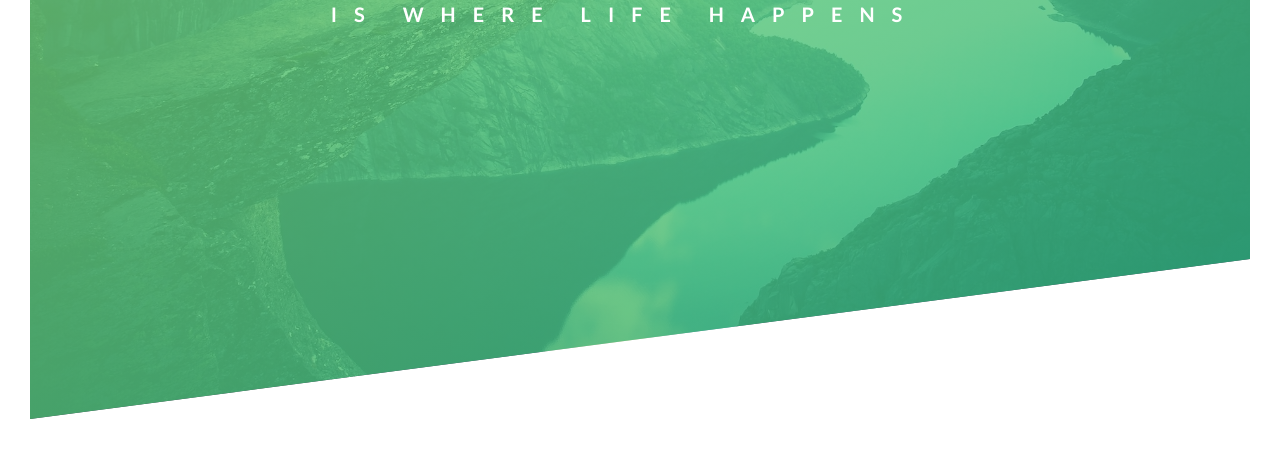
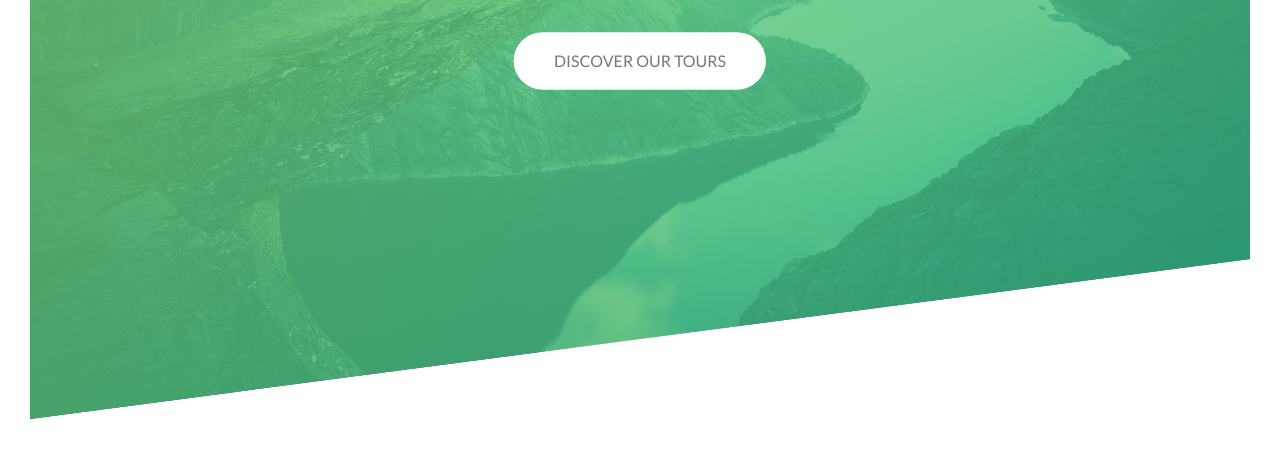
Before and after one commit to tykowale/css-practice, a plain HTML site: page natours/index.html in a window 1280 px wide. Shown: the part 371-820 px from the top of the page. Drawn offline with Linux system fonts and the light colour scheme.

Commit message:
working header bar without menu nav

```diff
--- a/natours/css/style.css
+++ b/natours/css/style.css
@@ -51,6 +51,7 @@ body {
     top: 40%;
     left: 50%;
     transform: translate(-50%, -50%);
+    text-align: center;
 }
 
 .heading-primary {
@@ -58,6 +59,7 @@ body {
     text-transform: uppercase;
 
     backface-visibility: hidden;
+    margin-bottom: 60px;
 }
 
 .heading-primary-main {
@@ -110,3 +112,69 @@ body {
         transform: translate(0);
     }
 }
+
+@keyframes moveInBottom {
+    0% {
+        opacity: 0;
+        transform: translateY(30px);
+    }
+
+    100% {
+        opacity: 1;
+        transform: translate(0);
+    }
+}
+
+.btn:link,
+.btn:visited {
+    text-transform: uppercase;
+    text-decoration: none;
+    padding: 15px 40px;
+    display: inline-block;
+    border-radius: 100px;
+    transition: all 0.2s;
+    position: relative;
+}
+
+.btn::after {
+    content: "";
+    display: inline-block;
+    height: 100%;
+    width: 100%;
+    border-radius: 100px;
+    position: absolute;
+    top: 0;
+    left: 0;
+    z-index: -1;
+
+    transition: all 0.4s;
+}
+
+.btn:hover {
+    transform: translateY(-3px);
+    box-shadow: 0 10px 20px rgba(0, 0, 0, 0.2);
+}
+
+.btn:hover::after {
+    transform: scaleX(1.4) scaleY(1.6);
+    opacity: 0;
+}
+
+.btn:active {
+    transform: translateY(-1px);
+    box-shadow: 0 5px 10px rgba(0, 0, 0, 0.2);
+}
+
+.btn-white {
+    background-color: #fff;
+    color: #777;
+}
+
+.btn-white::after {
+    background-color: #fff;
+}
+
+.btn-animated {
+    animation: moveInBottom 0.5s ease-out .75s;
+    animation-fill-mode: backwards;
+}
--- a/natours/index.html
+++ b/natours/index.html
@@ -22,6 +22,8 @@
                 <span class="heading-primary-main">Outdoors</span>
                 <span class="heading-primary-sub">is where life happens</span>
             </h1>
+
+            <a href="#" class="btn btn-white btn-animated">Discover our tours</a>
         </div>
     </header>
 </body>
```
